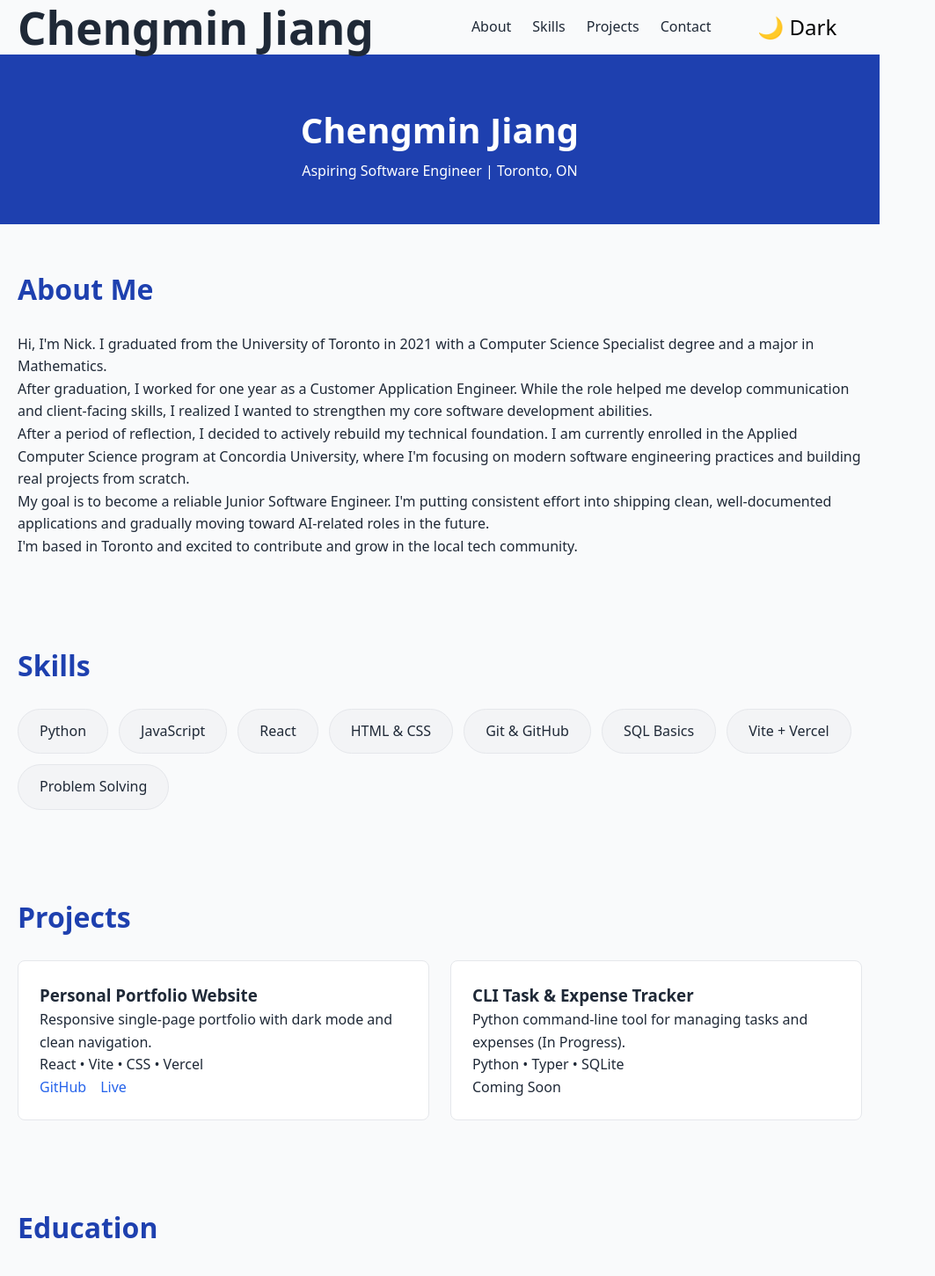
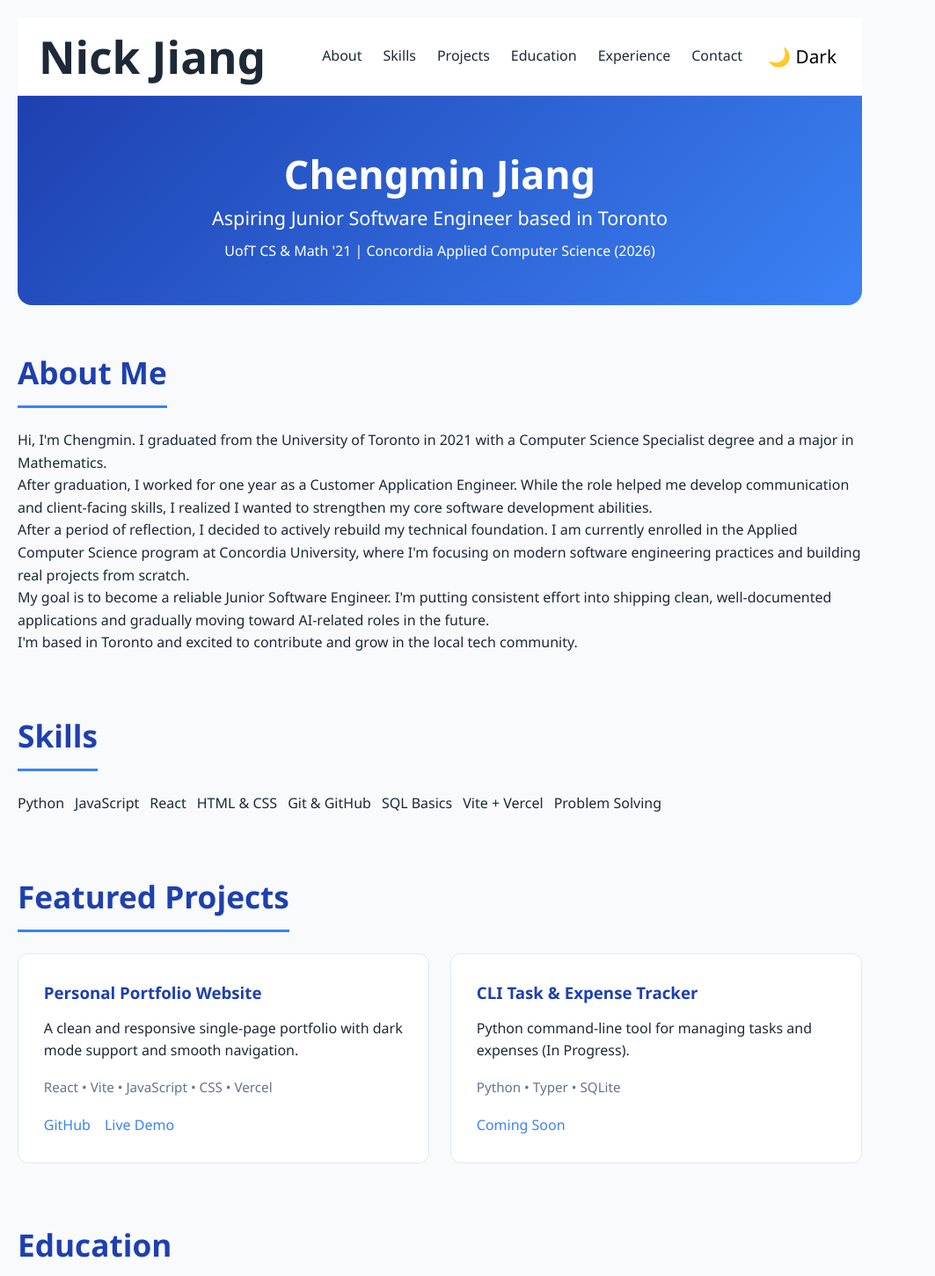
Before and after one commit to Nick991225/portfolio, a React (Vite) app: page / in a window 1280 px wide. Shown: the top 1451 px of the page at 88% size, without its empty margins (0-1063 px from the left). Built offline with nearby package versions, Linux system fonts and the light colour scheme.

Commit message:
deeper portfolio polish and more improvement on styles

```diff
--- a/src/App.css
+++ b/src/App.css
@@ -5,36 +5,41 @@
 }
 
 body {
-  font-family: system-ui, -apple-system, sans-serif;
+  font-family: 'Segoe UI', Tahoma, Geneva, Verdana, sans-serif;
   line-height: 1.6;
-  color: #1f2937;
-  background-color: #f9fafb;
+  color: #1e2937;
+  background-color: #f8fafc;
 }
 
 .dark {
-  background-color: #111827;
-  color: #e5e7eb;
+  background-color: #0f172a;
+  color: #e2e8f0;
 }
 
-/* Navbar */
+.App {
+  max-width: 1000px;
+  margin: 0 auto;
+  padding: 20px;
+}
+
 .navbar {
   position: sticky;
   top: 0;
+  z-index: 100;
   background-color: white;
-  border-bottom: 1px solid #e5e7eb;
+  border-bottom: 1px solid #e2e8f0;
   padding: 1rem 0;
-  z-index: 100;
 }
 
 .dark .navbar {
-  background-color: #1f2937;
-  border-color: #374151;
+  background-color: #1e2937;
+  border-color: #334155;
 }
 
 .nav-content {
   max-width: 1000px;
   margin: 0 auto;
-  padding: 0 20px;
+  padding: 0 1.5rem;
   display: flex;
   justify-content: space-between;
   align-items: center;
@@ -53,115 +58,189 @@ body {
 }
 
 .nav-links a:hover {
-  color: #2563eb;
+  color: #3b82f6;
 }
 
 .theme-toggle {
   background: none;
   border: none;
-  font-size: 1.5rem;
+  font-size: 1.3rem;
   cursor: pointer;
+  padding: 5px;
 }
 
-/* Hero */
-header {
+.hero {
   text-align: center;
-  padding: 4rem 20px 3rem;
-  background-color: #1e40af;
+  padding: 4rem 1.5rem 3rem;
+  background: linear-gradient(135deg, #1e40af, #3b82f6);
   color: white;
+  margin-bottom: 3rem;
+  border-radius: 0 0 16px 16px;
 }
 
-.dark header {
-  background-color: #1e3a8a;
+.dark .hero {
+  background: linear-gradient(135deg, #1e3a8a, #60a5fa);
 }
 
-header h1 {
-  font-size: 2.5rem;
-  margin-bottom: 12px;
+.hero h1 {
+  font-size: 2.8rem;
+  margin-bottom: 0.5rem;
 }
 
-/* Sections */
-section {
-  max-width: 1000px;
-  margin: 0 auto;
-  padding: 3rem 20px;
+.tagline {
+  font-size: 1.35rem;
+  margin-bottom: 0.5rem;
+  font-weight: 500;
 }
 
-h2 {
-  font-size: 2rem;
+.section {
+  margin-bottom: 4rem;
+}
+
+.section h2 {
+  font-size: 2.2rem;
   margin-bottom: 1.5rem;
   color: #1e40af;
+  border-bottom: 3px solid #3b82f6;
+  padding-bottom: 10px;
+  display: inline-block;
 }
 
-.dark h2 {
+.dark .section h2 {
   color: #60a5fa;
+  border-color: #60a5fa;
 }
 
-/* Skills */
 .skills-grid {
   display: flex;
   flex-wrap: wrap;
   gap: 12px;
 }
 
-.skill-card {
-  background-color: #f3f4f6;
-  padding: 12px 24px;
-  border-radius: 50px;
-  border: 1px solid #e5e7eb;
+.skill-tag {
+  background-color: #f1f5f9;
+  color: #1e40af;
+  padding: 10px 20px;
+  border-radius: 9999px;
+  font-weight: 500;
+  border: 1px solid #e2e8f0;
+  transition: all 0.3s ease;
+}
+
+.dark .skill-tag {
+  background-color: #1e2937;
+  color: #93c5fd;
+  border-color: #334155;
+}
+
+.skill-tag:hover {
+  background-color: #dbeafe;
+  transform: translateY(-3px);
+  border-color: #3b82f6;
+}
+
+.projects-grid {
+  display: grid;
+  grid-template-columns: repeat(auto-fit, minmax(320px, 1fr));
+  gap: 1.5rem;
+}
+
+.project-card {
+  border: 1px solid #e2e8f0;
+  border-radius: 12px;
+  padding: 1.8rem;
+  transition: all 0.3s ease;
+  background-color: white;
+  height: 100%;
+}
+
+.dark .project-card {
+  background-color: #1e2937;
+  border-color: #334155;
+}
+
+.project-card:hover {
+  transform: translateY(-8px);
+  box-shadow: 0 20px 25px -5px rgb(0 0 0 / 0.1), 0 8px 10px -6px rgb(0 0 0 / 0.1);
+  border-color: #3b82f6;
+}
+
+.project-card h3 {
+  margin-bottom: 0.8rem;
+  color: #1e40af;
+}
+
+.dark .project-card h3 {
+  color: #93c5fd;
+}
+
+.tech {
+  color: #64748b;
+  font-size: 0.95rem;
+  margin: 1rem 0;
+}
+
+.dark .tech {
+  color: #94a3b8;
+}
+
+.project-links {
+  margin-top: 1.2rem;
+}
+
+.project-links a, .project-links span {
+  color: #3b82f6;
+  text-decoration: none;
+  margin-right: 1rem;
   font-weight: 500;
 }
 
-.dark .skill-card {
-  background-color: #374151;
-  border-color: #4b5563;
+.dark .project-links a {
+  color: #60a5fa;
 }
 
-.skill-card:hover {
-  background-color: #dbeafe;
+.education-item,
+.experience-item {
+  background-color: white;
+  border: 1px solid #e2e8f0;
+  border-radius: 12px;
+  padding: 1.5rem;
+  margin-bottom: 1.5rem;
 }
 
-/* Projects */
-.projects-grid {
-  display: grid;
-  grid-template-columns: repeat(auto-fit, minmax(300px, 1fr));
-  gap: 24px;
+.dark .education-item,
+.dark .experience-item {
+  background-color: #1e2937;
+  border-color: #334155;
 }
 
-.project-card {
-  background-color: white;
-  border: 1px solid #e5e7eb;
-  border-radius: 8px;
-  padding: 24px;
+#contact .section-content {
+  max-width: 700px;
 }
 
-.dark .project-card {
-  background-color: #1f2937;
-  border-color: #4b5563;
+.dark #contact {
+  background-color: #1e2937;
 }
 
-.project-card:hover {
-  border-color: #3b82f6;
-}
-
-/* Links */
-.project-links a {
-  color: #2563eb;
-  margin-right: 1rem;
-  text-decoration: none;
-}
-
-.project-links a:hover {
-  text-decoration: underline;
-}
-
-/* Mobile */
 @media (max-width: 768px) {
-  header h1 {
-    font-size: 2rem;
+  .nav-links {
+    gap: 1rem;
+    font-size: 0.95rem;
   }
 
-  .nav-links {
-    gap: 1rem;
+  .hero {
+    padding: 3rem 1rem 2.5rem;
+  }
+
+  .hero h1 {
+    font-size: 2.3rem;
+  }
+
+  .projects-grid {
+    grid-template-columns: 1fr;
+  }
+
+  .App {
+    padding: 15px;
   }
 }
--- a/src/App.jsx
+++ b/src/App.jsx
@@ -14,30 +14,37 @@ function App() {
 
   return (
     <div className={`App ${darkMode ? 'dark' : ''}`}>
-
-      <nav>
+      <nav className="navbar">
         <div className="nav-content">
-          <h1>Chengmin Jiang</h1>
+          <h1>Nick Jiang</h1>
           <div className="nav-links">
             <a href="#about">About</a>
             <a href="#skills">Skills</a>
             <a href="#projects">Projects</a>
+            <a href="#education">Education</a>
+            <a href="#experience">Experience</a>
             <a href="#contact">Contact</a>
-            <button onClick={() => setDarkMode(!darkMode)} className="theme-toggle">
+            <button
+              onClick={() => setDarkMode(!darkMode)}
+              className="theme-toggle"
+              aria-label="Toggle dark mode"
+            >
               {darkMode ? '☀️ Light' : '🌙 Dark'}
             </button>
           </div>
         </div>
+      </nav>
 
-      </nav>
-      <header>
+      <header className="hero">
         <h1>Chengmin Jiang</h1>
-        <p>Aspiring Software Engineer | Toronto, ON</p>
+        <p className="tagline">Aspiring Junior Software Engineer based in Toronto</p>
+        <p>UofT CS & Math '21 | Concordia Applied Computer Science (2026)</p>
       </header>
+
       <main>
-        <section id="about">
+        <section id="about" className="section">
           <h2>About Me</h2>
-          <p> Hi, I'm Nick. I graduated from the University of Toronto in 2021 with a Computer Science Specialist degree and a major in Mathematics. </p>
+          <p> Hi, I'm Chengmin. I graduated from the University of Toronto in 2021 with a Computer Science Specialist degree and a major in Mathematics. </p>
           <p> After graduation, I worked for one year as a Customer Application Engineer. While the role helped me develop communication and client-facing skills,
              I realized I wanted to strengthen my core software development abilities. </p>
           <p> After a period of reflection, I decided to actively rebuild my technical foundation.
@@ -61,19 +68,18 @@ function App() {
           </div>
         </section>
 
-        <section id="projects">
-          <h2>Projects</h2>
+        <section id="projects" className="section">
+          <h2>Featured Projects</h2>
           <div className="projects-grid">
             <div className="project-card">
               <h3>Personal Portfolio Website</h3>
-              <p>Responsive single-page portfolio with dark mode and clean navigation.</p>
-              <p className="tech">React • Vite • CSS • Vercel</p>
+              <p>A clean and responsive single-page portfolio with dark mode support and smooth navigation.</p>
+              <p className="tech">React • Vite • JavaScript • CSS • Vercel</p>
               <div className="project-links">
                 <a href="https://github.com/Nick991225/portfolio" target="_blank" rel="noopener noreferrer">GitHub</a>
-                <a href="https://portfolio-kappa-dusky-85.vercel.app" target="_blank" rel="noopener noreferrer">Live</a>
+                <a href="https://portfolio-kappa-dusky-85.vercel.app" target="_blank" rel="noopener noreferrer">Live Demo</a>
               </div>
             </div>
-
             <div className="project-card">
               <h3>CLI Task & Expense Tracker</h3>
               <p>Python command-line tool for managing tasks and expenses (In Progress).</p>
@@ -85,7 +91,7 @@ function App() {
           </div>
         </section>
 
-        <section>
+        <section id="education" className="section">
           <h2>Education</h2>
           <div className="entry">
             <h3>University of Toronto</h3>
@@ -102,7 +108,7 @@ function App() {
             </p>
           </div>
         </section>
-        <section>
+        <section id="experience" className="section">
           <h2>Experience</h2>
           <div className="entry">
             <h3>Ivalua Inc</h3>
@@ -112,7 +118,7 @@ function App() {
             </p>
           </div>
         </section>
-        <section id="contact">
+        <section id="contact" className="section">
           <h2>Contact</h2>
           <p>GitHub: <a href="https://github.com/Nick991225">Nick991225</a></p>
           <p>LinkedIn: </p>
```
